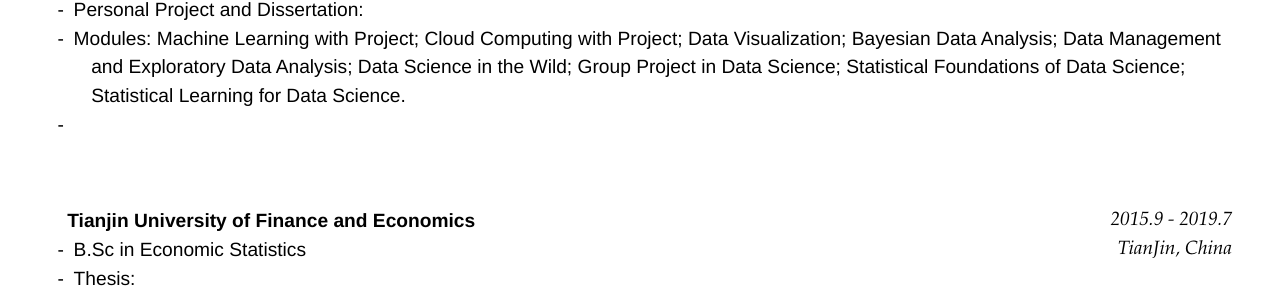
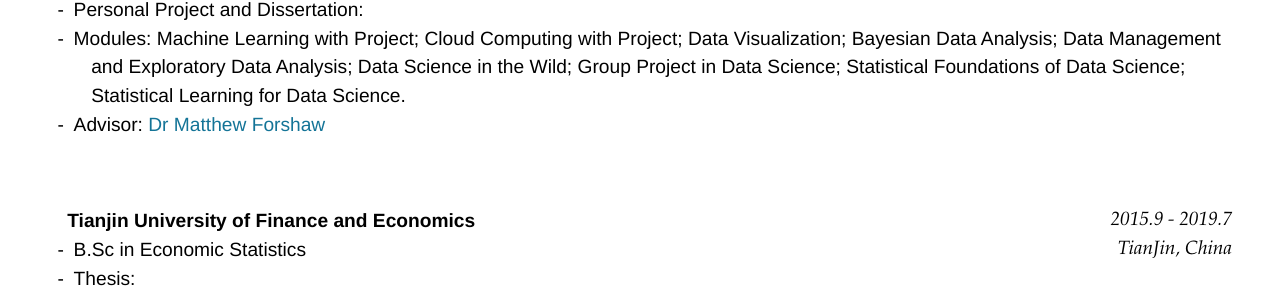
Before and after one commit to MinyeShao/CV_Markdown, a Jekyll site: the page built from index.md, in a window 1280 px wide. Shown: the part 283-581 px from the top of the page. Built offline with Jekyll 4.4.1, drawn with Linux system fonts in a browser that asks for light colours; nearby versions of some CDN libraries.

Commit message:
Update index.md

````diff
--- a/index.md
+++ b/index.md
@@ -26,8 +26,8 @@ Newcastle, TWR, UK
 - M.Sc in Data Science &nbsp; _Merit grade_
 - Personal Project and Dissertation:
 - Modules: Machine Learning with Project; Cloud Computing with Project; Data Visualization; Bayesian Data Analysis; Data Management and Exploratory Data Analysis; Data Science in the Wild; Group Project in Data Science; Statistical Foundations of Data Science; Statistical Learning for Data Science.
--
-<br><br><br>
+- Advisor: [Dr Matthew Forshaw](https://www.ncl.ac.uk/computing/staff/profile/matthewforshaw.html)
+<br /><br /><br />
 ### **Tianjin University of Finance and Economics** `2015.9 - 2019.7`
 
 ```
````
